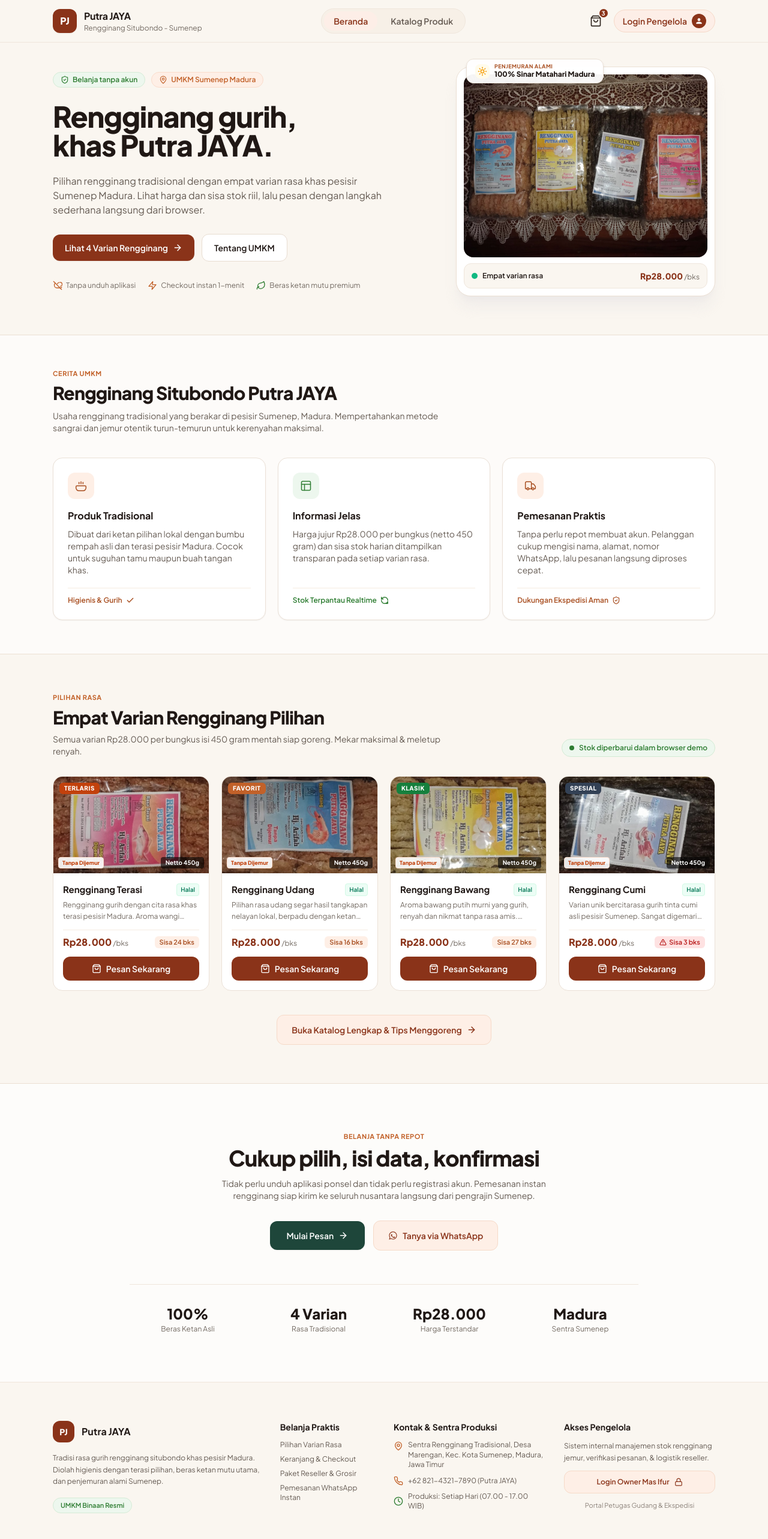
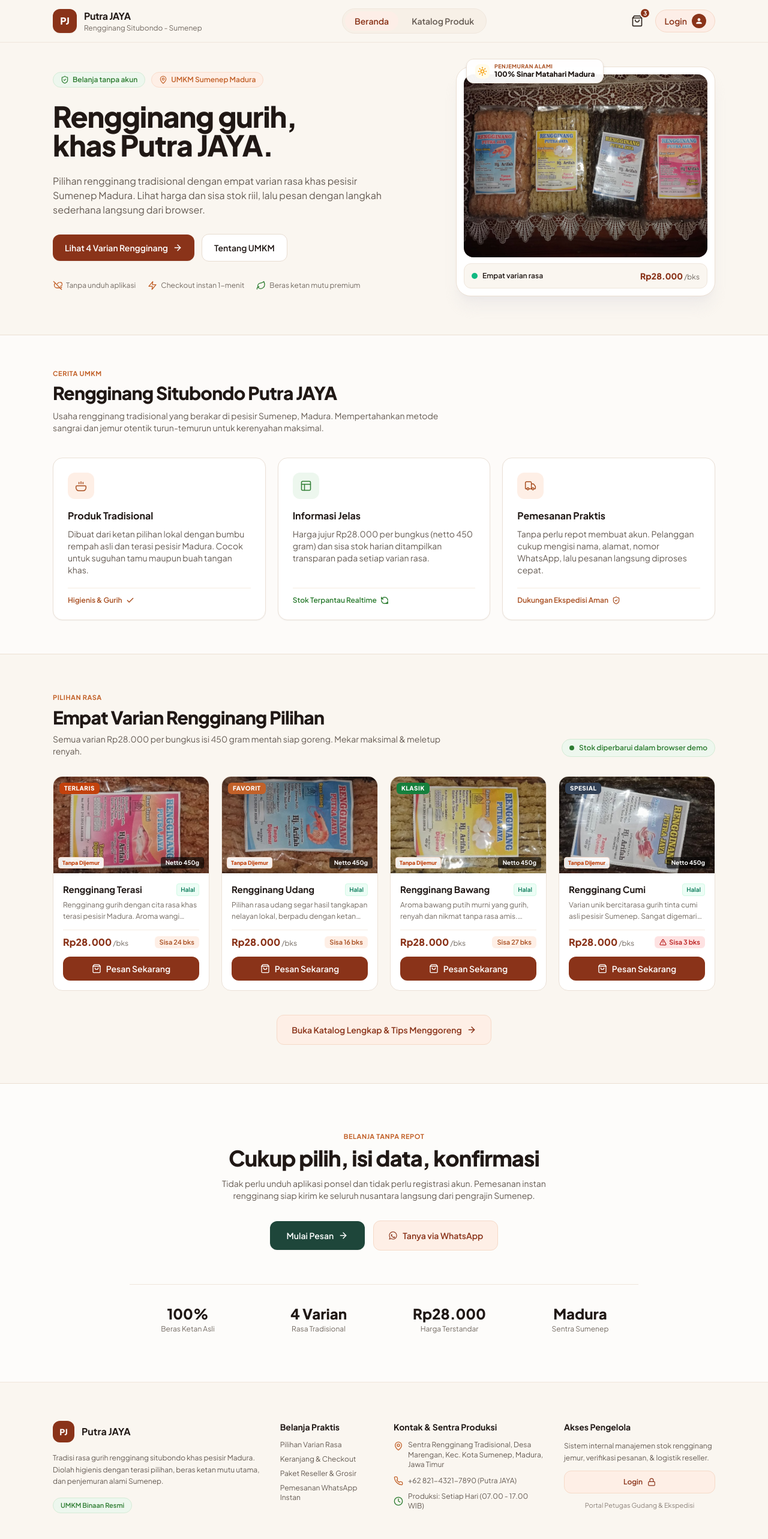
Before and after one commit to arielibnu/Rengginang-Putra-Jaya, a React (Vite) app: page / in a window 1280 px wide. Shown: the top 2566 px of the page at 60% size. Built offline with nearby package versions, Linux system fonts and the light colour scheme.

Commit message:
style: ubah teks tombol menjadi Login dan tombol masuk menjadi Masuk

```diff
--- a/src/components/Footer.jsx
+++ b/src/components/Footer.jsx
@@ -103,7 +103,7 @@ export default function Footer({ onOpenAdmin, onOpenCart, onOpenTips, isKatalogP
                 onClick={onOpenAdmin}
                 className="w-full bg-[#FEEFE6] hover:bg-[#FCDFD0] text-[#8A3319] text-xs font-semibold py-2.5 px-4 rounded-xl border border-[#F6DAC8] flex items-center justify-center gap-2 transition-all"
               >
-                <span>Login Owner Mas Ifur</span>
+                <span>Login</span>
                 <IconLock className="w-3.5 h-3.5" />
               </button>
 
--- a/src/components/LoginOwner.jsx
+++ b/src/components/LoginOwner.jsx
@@ -151,7 +151,6 @@ export default function LoginOwner({ onKembali, onLoginSukses }) {
             className="w-full bg-[#B24622] hover:bg-[#973919] active:scale-[0.99] text-white text-xs sm:text-sm font-bold py-3 px-4 rounded-xl shadow-md transition-all flex items-center justify-center gap-1.5 mt-2"
           >
             <span>Masuk</span>
-            <span>→</span>
           </button>
 
         </form>
--- a/src/components/Navbar.jsx
+++ b/src/components/Navbar.jsx
@@ -70,7 +70,7 @@ export default function Navbar({ cartCount, onOpenCart, onOpenAdmin, activeTab,
             onClick={onOpenAdmin}
             className="flex items-center gap-2 bg-[#FDEEE7] hover:bg-[#FCDFD0] text-[#8A3319] text-xs sm:text-sm font-semibold px-3 sm:px-3.5 py-1.5 rounded-full transition-colors border border-[#F5D8C7]"
           >
-            <span>Login Pengelola</span>
+            <span>Login</span>
             <span className="w-6 h-6 rounded-full bg-[#8A3319] text-white flex items-center justify-center text-[10px]">
               <IconUser className="w-3.5 h-3.5 text-white" />
             </span>
--- a/src/pages/LoginOwner.jsx
+++ b/src/pages/LoginOwner.jsx
@@ -150,8 +150,7 @@ export default function LoginOwner({ onKembali, onLoginSukses }) {
             type="submit"
             className="w-full bg-[#B24622] hover:bg-[#973919] active:scale-[0.99] text-white text-xs sm:text-sm font-bold py-3 px-4 rounded-xl shadow-md transition-all flex items-center justify-center gap-1.5 mt-2"
           >
-            <span>Masuk ke Dashboard Admin</span>
-            <span>→</span>
+            <span>Masuk</span>
           </button>
 
         </form>
```
Also changed, not shown: src/pages/Beranda.jsx (line endings or trailing spaces).
